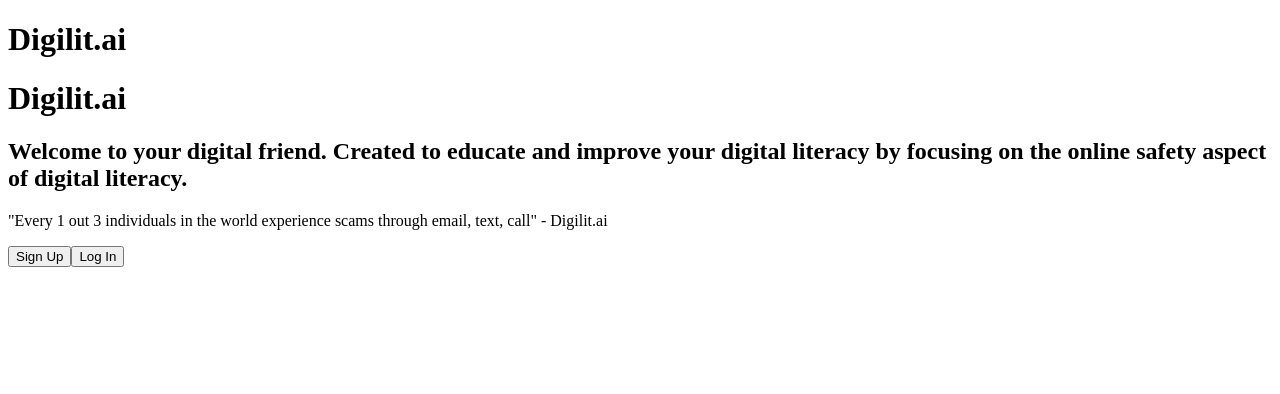
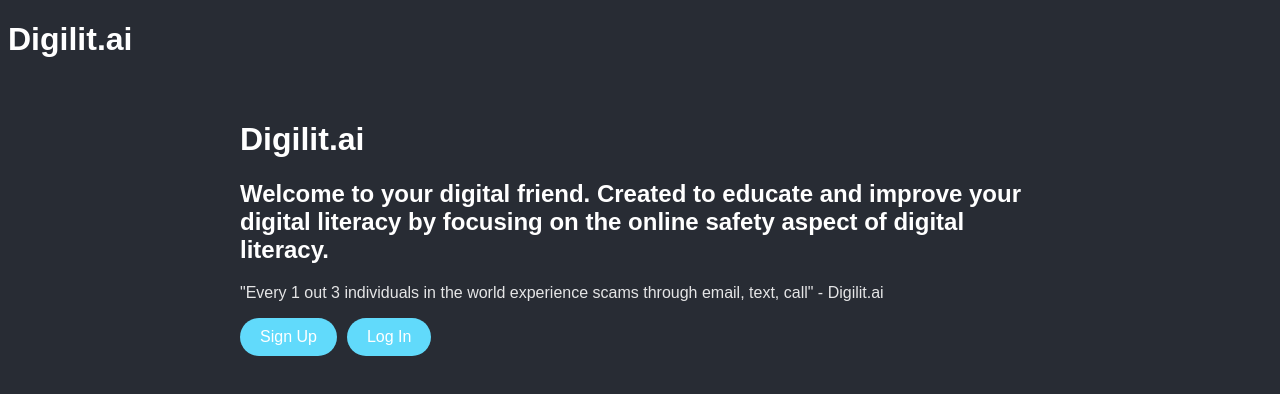
Before and after one commit to Amii911/digilit, a React app in the folder client/: page / in a window 1280 px wide. Built offline with nearby package versions, Linux system fonts and the light colour scheme.

Commit message:
adding color

```diff
--- a/client/src/components/App.js
+++ b/client/src/components/App.js
@@ -5,12 +5,11 @@
 
 function App() {
   return (
-    <div><h1>Digilit.ai</h1>
-    <Home/>
-    </div>
-  )
-
-
+      <div className="App">
+          <h1>Digilit.ai</h1>
+          <Home />
+      </div>
+  );
 }
 
 export default App;
--- a/client/src/components/Home/Home.js
+++ b/client/src/components/Home/Home.js
@@ -3,7 +3,7 @@
 
 function Home() {
     return (
-        <div>
+        <div className="container"> {/* Add container class */}
             <h1>Digilit.ai</h1>
             <h2>Welcome to your digital friend. Created to educate and improve your digital literacy by focusing on the online safety aspect of digital literacy.</h2>
             <p>"Every 1 out 3 individuals in the world experience scams through email, text, call" - Digilit.ai</p>
@@ -12,7 +12,7 @@
                 <button>Log In</button>
             </div>
         </div>
-    )
-    }
+    );
+}
 
-export default Home
+export default Home;
--- a/client/src/index.css
+++ b/client/src/index.css
@@ -3,4 +3,41 @@
   --header: #fff;
   --link: #61dafb;
   --text: hsla(0, 0%, 100%, 0.88);
+
+body {
+  background-color: var(--bg);
+  color: var(--text);
+  font-family: Arial, sans-serif;
 }
+
+h1,
+h2 {
+  color: var(--header);
+}
+
+button {
+  background-color: var(--link);
+  color: var(--header);
+  border: none;
+  padding: 10px 20px;
+  font-size: 16px;
+  cursor: pointer;
+  margin-right: 10px;
+  border-radius: 20px;
+  transition: background-color 0.3s;
+}
+
+button:hover {
+  background-color: #5199e4;
+}
+
+button:focus {
+  outline: none;
+}
+
+.container {
+  max-width: 800px;
+  margin: 0 auto;
+  padding: 20px;
+}
+}
```
